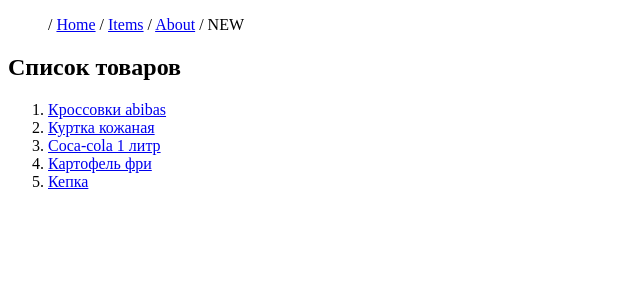
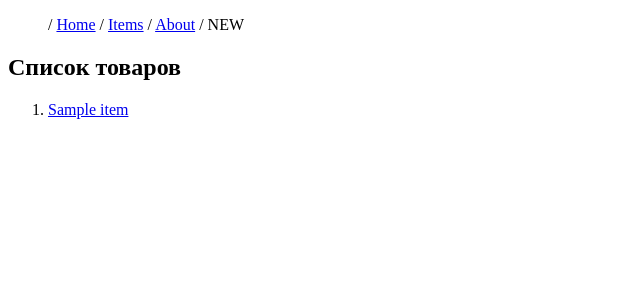
Before and after one commit to EduManuch/SecondDjango, a Django app: page /items/ in a window 1280 px wide. Shown: the top 300 px of the page, without its empty margins (0-640 px from the left). Run offline with Django 5.2, Linux system fonts and the light colour scheme; tables that the repository leaves empty hold one stand-in row (values such as "Sample post").

Commit message:
models 1

```diff
--- a/MainApp/views.py
+++ b/MainApp/views.py
@@ -1,5 +1,7 @@
-from django.shortcuts import render, HttpResponse
+from django.shortcuts import render
 from django.http import HttpResponseNotFound
+from MainApp.models import Item
+from django.core.exceptions import ObjectDoesNotExist
 
 author = {
     "name": "Василий",
@@ -8,14 +10,6 @@ author = {
     "phone": "+79007001122",
     "mail": "vpz@mail.ru",
 }
-
-items = [
-   {"id": 1, "name": "Кроссовки abibas", "quantity": 5},
-   {"id": 2, "name": "Куртка кожаная", "quantity": 2},
-   {"id": 5, "name": "Coca-cola 1 литр", "quantity": 12},
-   {"id": 7, "name": "Картофель фри", "quantity": 0},
-   {"id": 8, "name": "Кепка", "quantity": 124},
-]
 
 
 def home(request):
@@ -35,16 +29,18 @@ def about(request):
 
 
 def item_page(request, item_id):
-    for item in items:
-        if item['id'] == item_id:
-            context = {
-                'item': item
-            }
-            return render(request, 'item-page.html', context)
-    return HttpResponseNotFound(f'Товар с id={item_id} не найден')
+    try:
+        item = Item.objects.get(id=item_id)
+    except ObjectDoesNotExist:
+        return HttpResponseNotFound(f'Товар с id={item_id} не найден')
+    context = {
+        'item': item
+    }
+    return render(request, 'item-page.html', context)
 
 
 def items_list(request):
+    items = Item.objects.all()
     context = {
         'items': items
     }
--- a/templates/item-page.html
+++ b/templates/item-page.html
@@ -8,10 +8,10 @@
     {% include 'menu.html' %}
     <h2>{{ item.name }}</h2>
     количество:
-    {% if item.quantity == 0 %}
+    {% if item.count == 0 %}
         Товар отсутствует
     {% else %}
-        {{ item.quantity }}
+        {{ item.count }}
     {% endif %}
     <br>
     <a href='/items/'>Назад</a>
```
